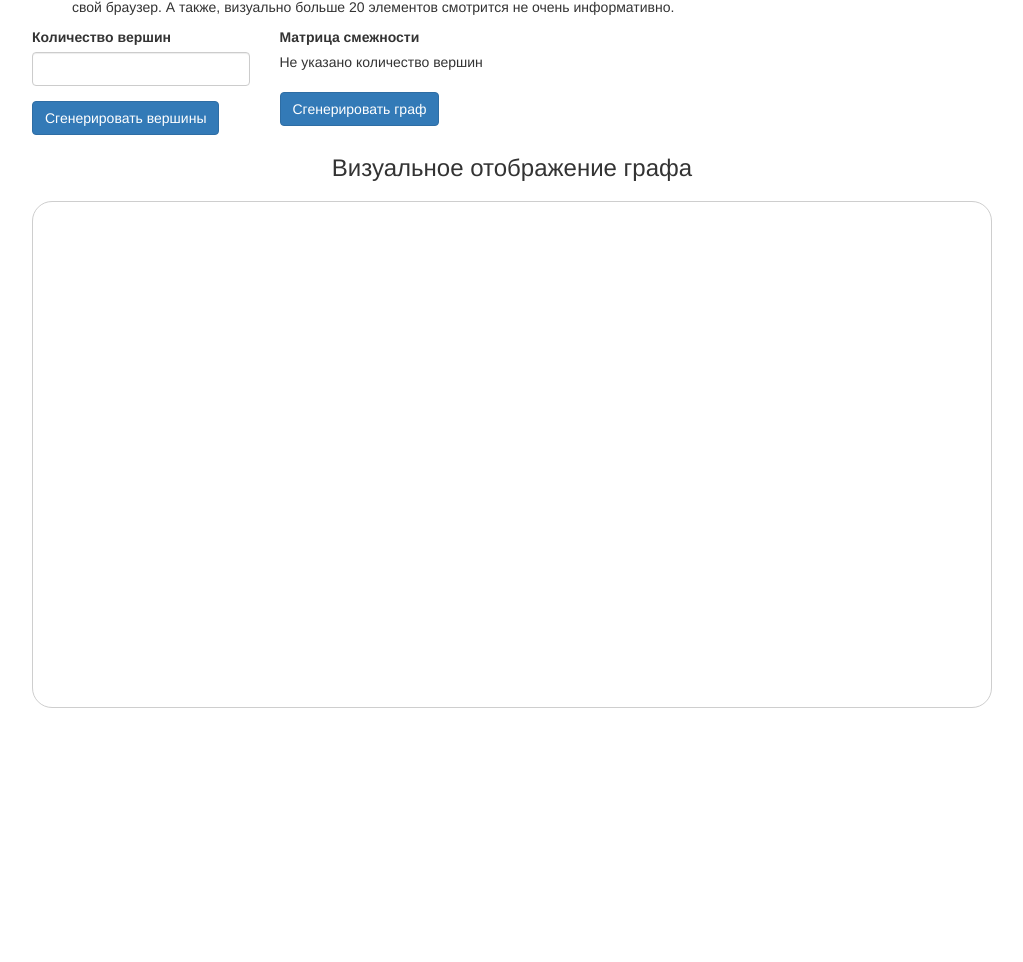
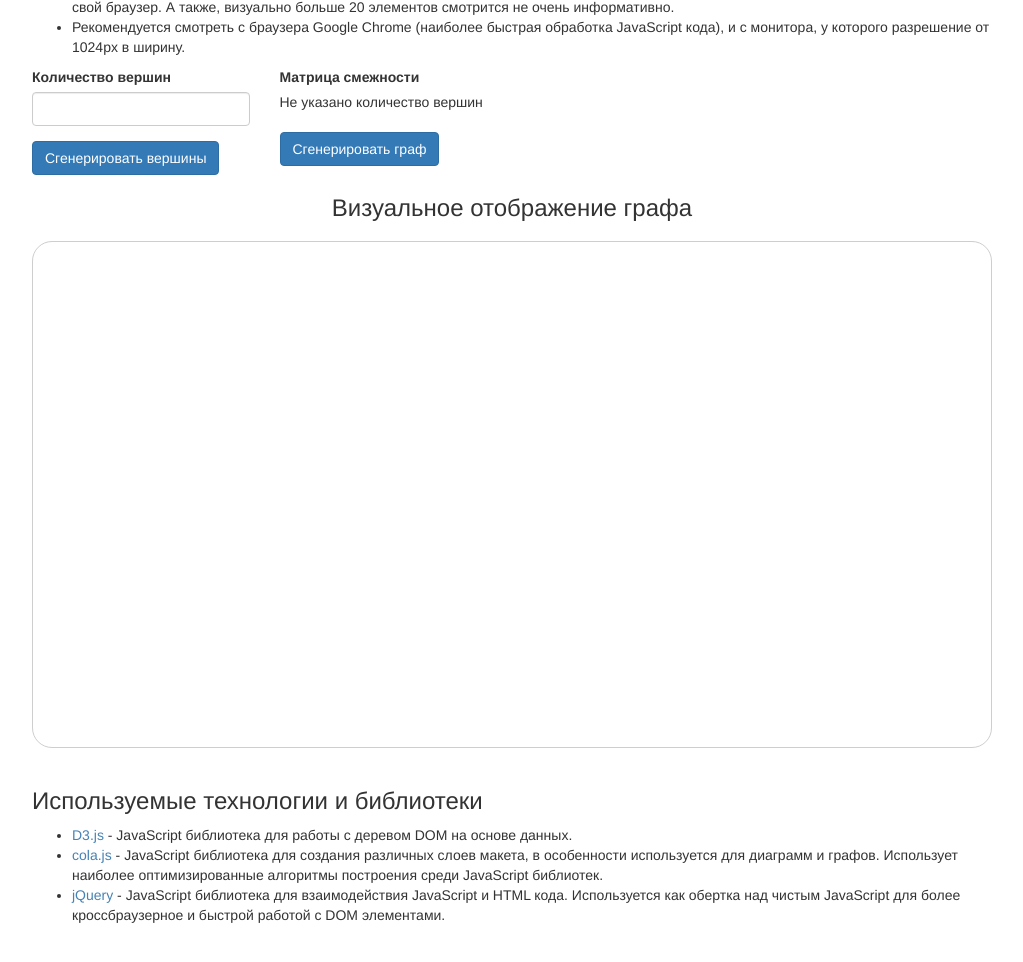
Before and after one commit to Sadykh/eltech-mlita-alternative-exam, a plain HTML site: page src/index.html in a window 1280 px wide. Shown: the part 230-1192 px from the top of the page, without its empty margins (128-1151 px from the left). Before the commit the page ends 994 px from the top, so only its background shows below. Drawn offline with Linux system fonts and the light colour scheme.

Commit message:
adding information about js libraries

```diff
--- a/src/index.html
+++ b/src/index.html
@@ -25,6 +25,7 @@
         <li>Хроматическим числом (h) графа называется минимальное количество красок, необходимое для правильной раскраски графа.</li>
         <li>Используем только неориентированные графы и без петель.</li>
         <li>Количество вершин должно быть строго от 0 до 20 (включительно). Данное ограчение введено для того, чтобы пользователи не повесили свой браузер. А также, визуально больше 20 элементов смотрится не очень информативно.</li>
+        <li>Рекомендуется смотреть с браузера Google Chrome (наиболее быстрая обработка JavaScript кода), и с монитора, у которого разрешение от 1024px в ширину.</li>
     </ul>
 
     <div class="row">
@@ -52,8 +53,20 @@
             </form>
         </div>
     </div>
+    <div class="clearfix"></div>
     <h3 class="text-center">Визуальное отображение графа</h3>
     <div class="area_graph"></div>
+    <div class="clearfix"></div>
+    <div class="row">
+        <div class="col-md-12">
+            <h3>Используемые технологии и библиотеки</h3>
+            <ul>
+                <li><a href="https://d3js.org/">D3.js</a> - JavaScript библиотека для работы с деревом DOM на основе данных. </li>
+                <li><a href="http://marvl.infotech.monash.edu/webcola/">cola.js</a> - JavaScript библиотека для создания различных слоев макета, в особенности используется для диаграмм и графов. Использует наиболее оптимизированные алгоритмы построения среди JavaScript библиотек.</li>
+                <li><a href="https://jquery.com/">jQuery</a> - JavaScript библиотека для взаимодействия JavaScript и HTML кода. Используется как обертка над чистым JavaScript для более кроссбраузерное и быстрой работой с DOM элементами.</li>
+            </ul>
+        </div>
+    </div>
 </div>
 </body>
 </html>
```
